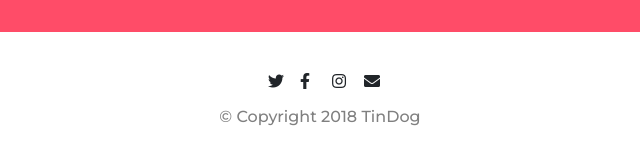
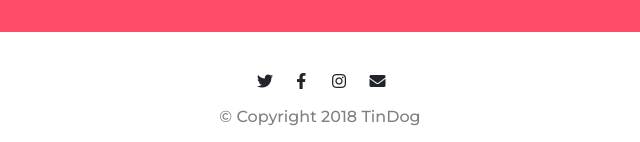
Before and after one commit to Rippe330/tindog, a plain HTML site: page index.html in a window 1280 px wide. Shown: the part 2881-3023 px from the top of the page, 320-960 px from the left. Drawn offline with nearby package versions, Linux system fonts and the light colour scheme.

Commit message:
Attempt 2 fixing white space issue

```diff
--- a/css/styles.css
+++ b/css/styles.css
@@ -1,3 +1,7 @@
+html {
+    overflow-x: hidden;
+}
+
 body {
     font-family: 'Montserrat', sans-serif;
     overflow-x: hidden;
@@ -207,7 +211,7 @@ h2 {
 }
 
 .footer-icons {
-    width: 10%;
+    width: 150px;
     text-align: center;
     margin-left: auto;
     margin-right: auto;
```
